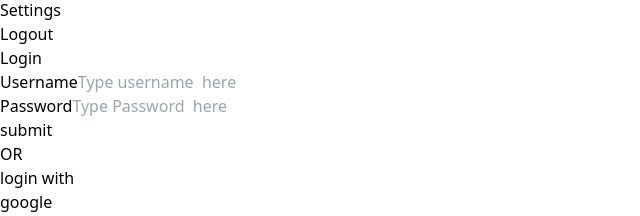
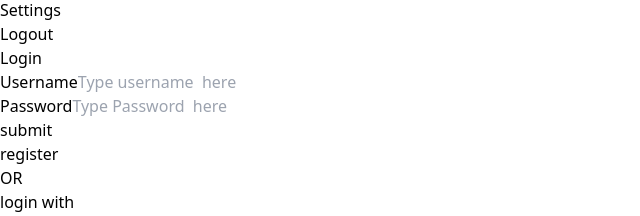
Before and after one commit to Fierce-Black-Dragon/old_delta, a React (Vite) app in the folder deltcord/: page / in a window 1280 px wide. Shown: the part 350-566 px from the top of the page, without its empty margins (0-640 px from the left). Built offline with nearby package versions, Linux system fonts and the light colour scheme.

Commit message:
basic style and layout for register mix component

```diff
--- a/deltcord/src/components/login/Login.tsx
+++ b/deltcord/src/components/login/Login.tsx
@@ -1,10 +1,11 @@
-import React from 'react'
+import React, { useState } from 'react'
 
 const Login = () => {
+    const [newuser, setNewUser] = useState(false)
     return (
         <div className=' flex flex-col justify-center items-center'>
 
-            <h3>Login</h3>
+            <h3>{newuser ? "Register" : "Login"}</h3>
             <div className="flex flex-col w-full border-opacity-50">
                 <div className="grid h-100 card  rounded-box place-items-center">
 
@@ -13,13 +14,31 @@ const Login = () => {
                             <label htmlFor="username"> Username</label>
                             <input type="text" placeholder="Type username  here" className="input w-full max-w-xs" />
                         </div>
+
+                        {newuser ?
+
+                            <div className="flex flex-col">
+                                <label htmlFor="email">Email</label>
+                                <input type="text" placeholder="Type Password  here" className="input w-full max-w-xs" />
+                            </div> : ""}
                         <div className="flex flex-col">
                             <label htmlFor="password">Password</label>
                             <input type="text" placeholder="Type Password  here" className="input w-full max-w-xs" />
                         </div>
+                        {newuser ? <div className="flex flex-col">
+                            <label htmlFor="confirm_password"> Confirm Password</label>
+                            <input type="text" placeholder="confirm Password  here" className="input w-full max-w-xs" />
+                        </div>
+                            : ''
+                        }
+
                         <div className="flex gap-1 justify-center items-center ">
-                            <button className="btn btn-success">submit</button>
+                            <button className="btn btn-success btn-sm">submit</button>
                         </div>
+                        <button className='btn btn-ghost' onClick={(e) => {
+                            e.preventDefault()
+                            setNewUser(!newuser)
+                        }}>{newuser ? "Existing user" : "register"}</button>
                     </form>
                 </div>
                 <div className="divider">OR</div>
```
